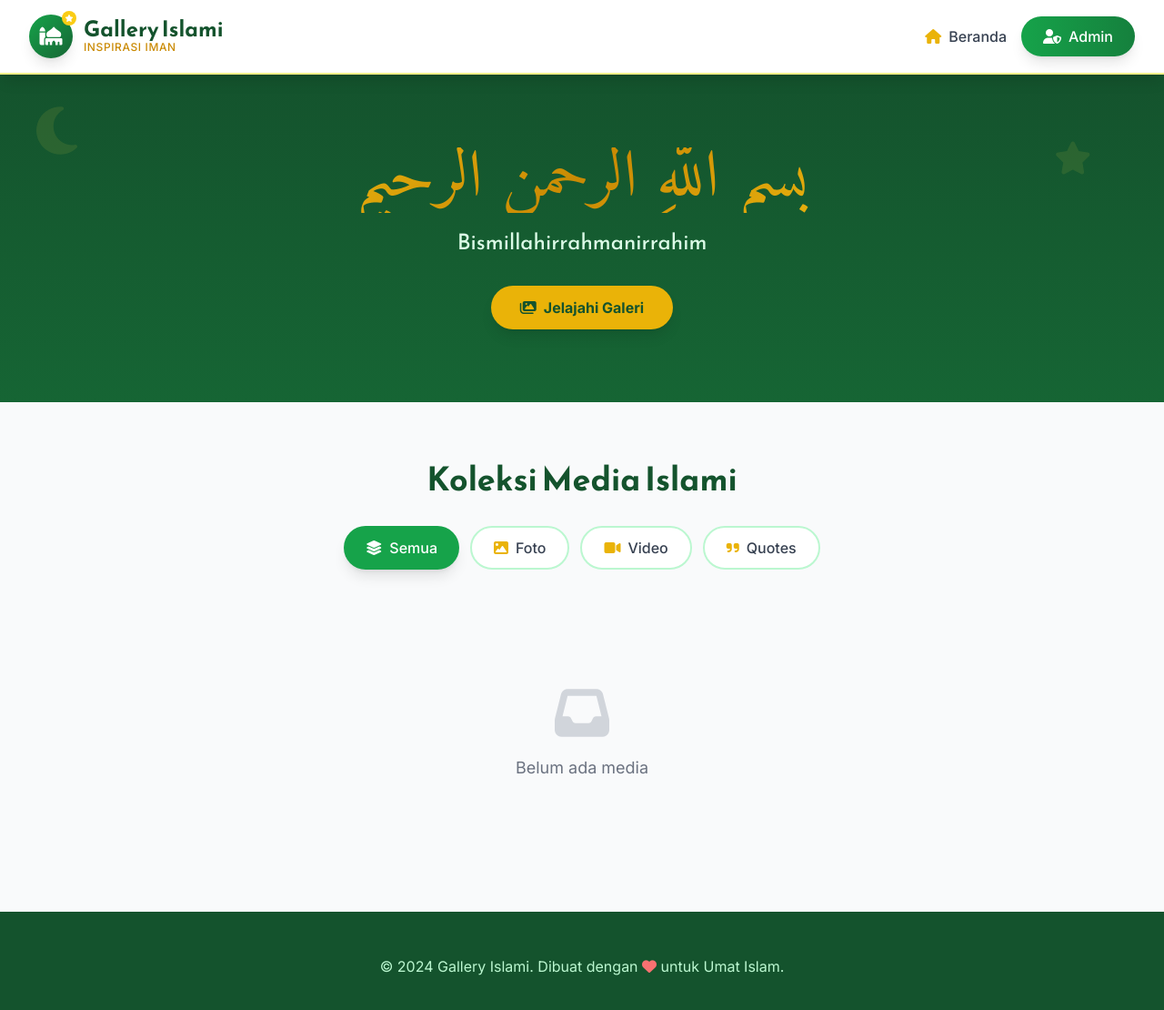
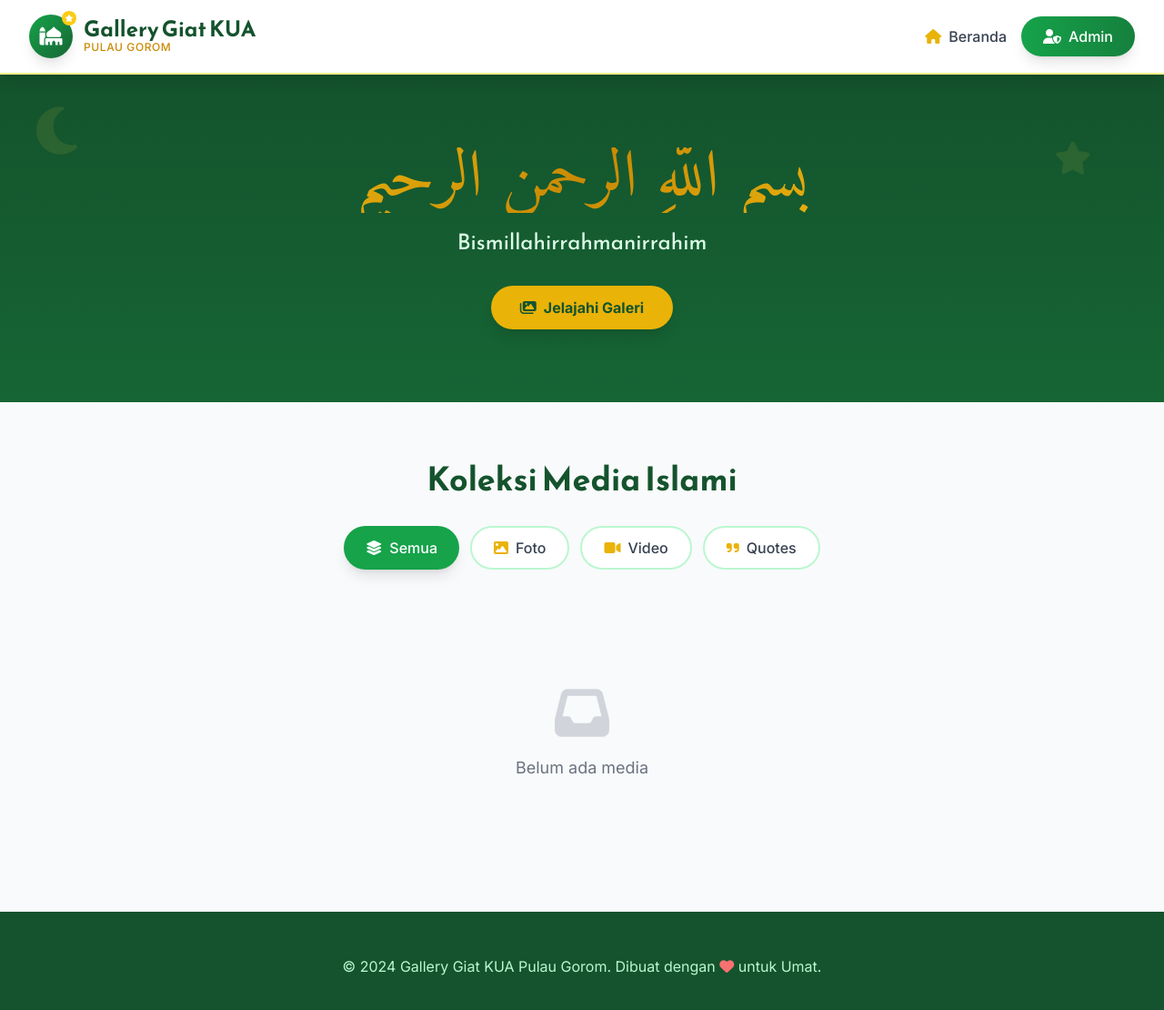
Before and after one commit to fatih202525/galerikua, a plain HTML site: page index.html in a window 1280 px wide. Shown: the whole page at 91% size. Drawn offline with nearby package versions, Linux system fonts and the light colour scheme.

Commit message:
Update index.html

```diff
--- a/index.html
+++ b/index.html
@@ -128,8 +128,8 @@
                         </div>
                     </div>
                     <div>
-                        <h1 class="font-reem text-2xl font-bold text-islamic-900 leading-none">Gallery Islami</h1>
-                        <p class="text-xs text-gold-600 font-medium tracking-wider">INSPIRASI IMAN</p>
+                        <h1 class="font-reem text-2xl font-bold text-islamic-900 leading-none">Gallery Giat KUA</h1>
+                        <p class="text-xs text-gold-600 font-medium tracking-wider">PULAU GOROM</p>
                     </div>
                 </div>
 
@@ -614,7 +614,7 @@
     <!-- Footer -->
     <footer class="bg-islamic-900 text-white py-12">
         <div class="max-w-7xl mx-auto px-4 text-center">
-            <p class="text-islamic-200">&copy; 2024 Gallery Islami. Dibuat dengan <i class="fas fa-heart text-red-400"></i> untuk Umat Islam.</p>
+            <p class="text-islamic-200">&copy; 2024 Gallery Giat KUA Pulau Gorom. Dibuat dengan <i class="fas fa-heart text-red-400"></i> untuk Umat.</p>
         </div>
     </footer>
 
```
